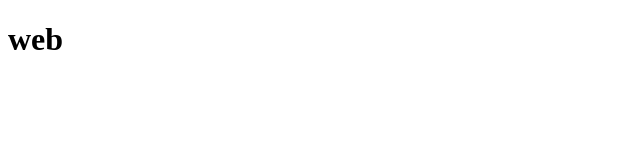
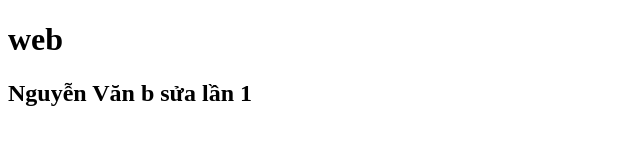
Before and after one commit to hoangnhat08/teamab, a plain HTML site: page index.html in a window 1280 px wide. Shown: the whole page, without its empty margins (0-640 px from the left). Drawn offline with Linux system fonts and the light colour scheme.

Commit message:
b sửa lần 1

```diff
--- a/index.html
+++ b/index.html
@@ -7,5 +7,6 @@
   </head>
   <body>
     <h1>web</h1>
+    <h2>Nguyễn Văn b sửa lần 1</h2>
   </body>
 </html>
```
